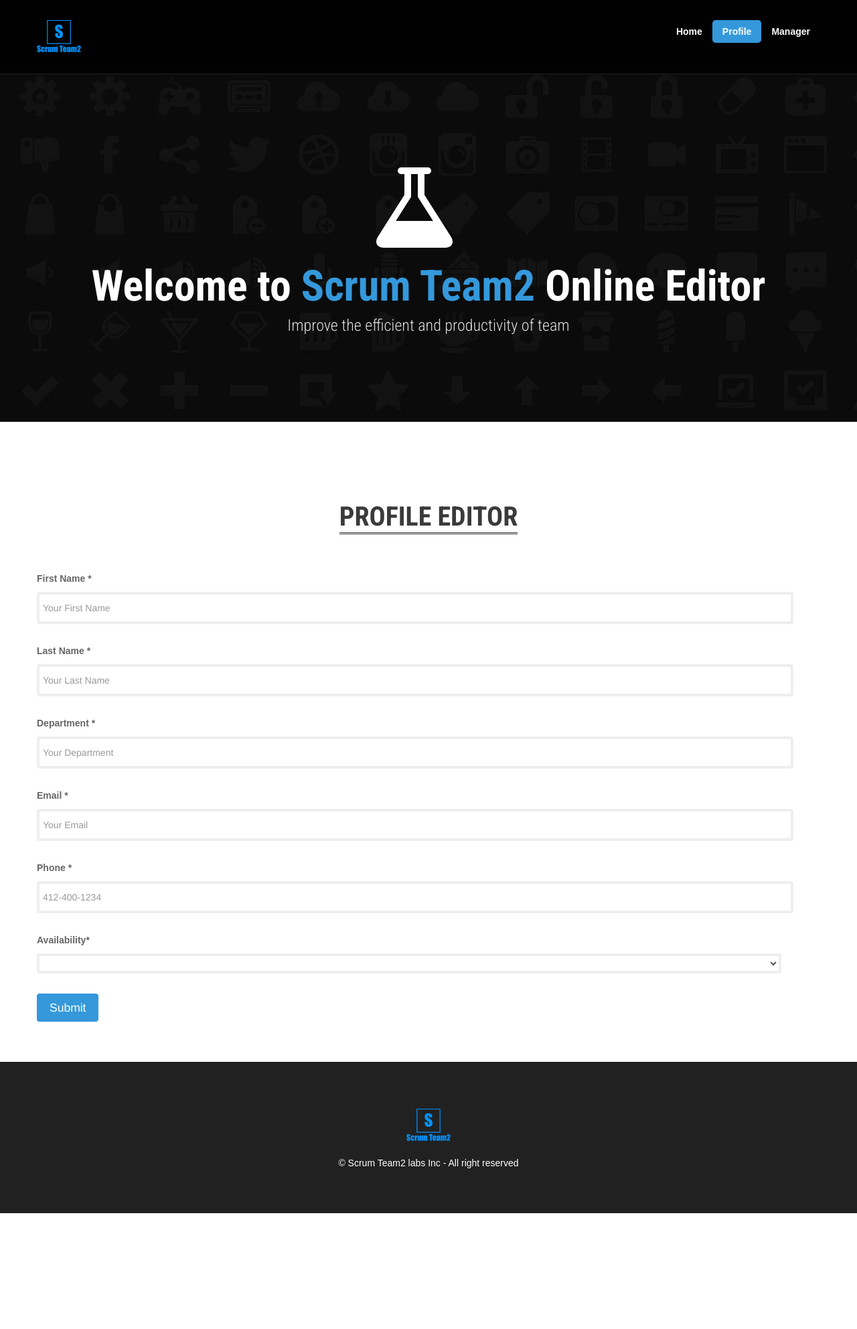
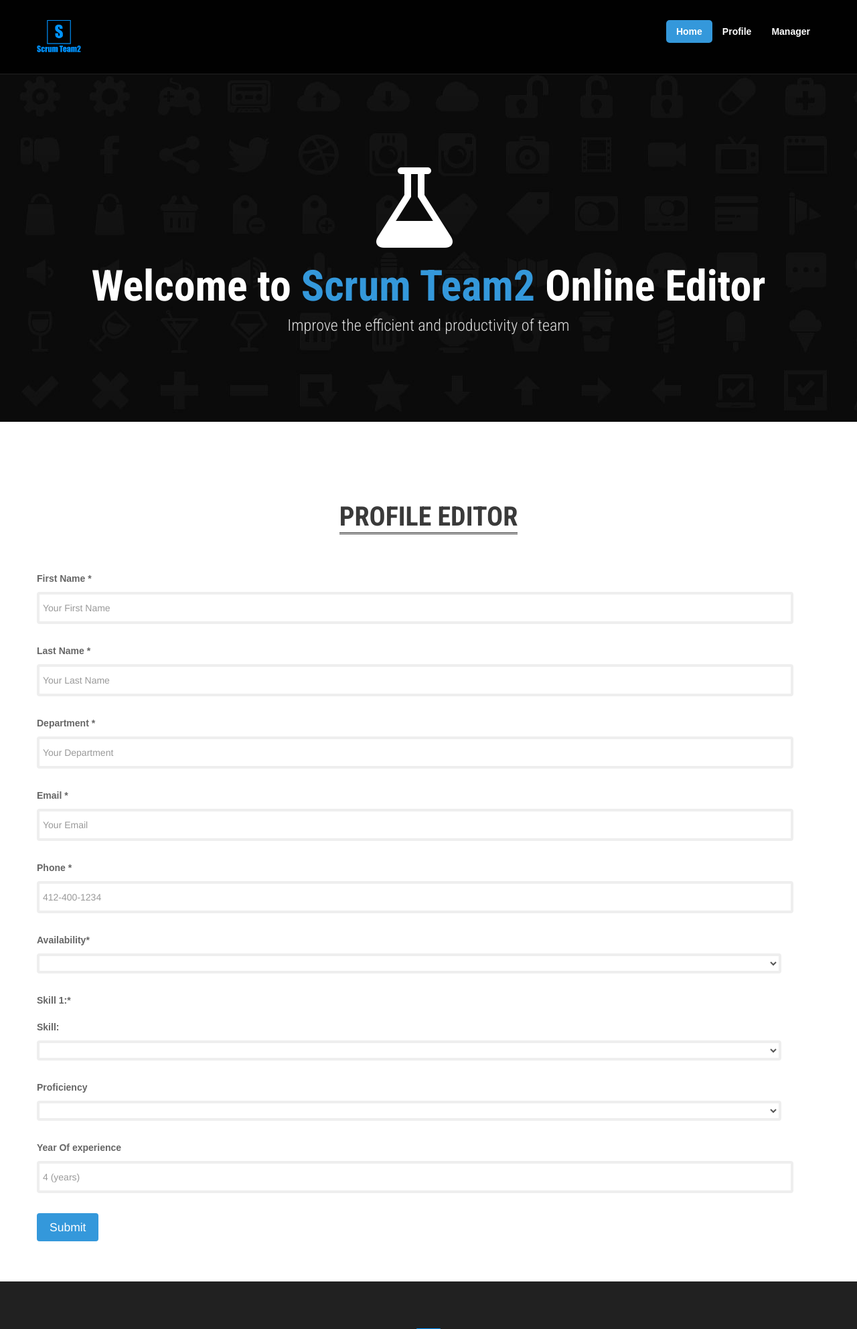
Before and after one commit to baihuihuang/Scrum-Project, a Django app: page / in a window 1280 px wide. Shown: the top 1985 px of the page at 67% size. Before the commit the page ends 1812 px from the top, so only its background shows below. Run offline with Django 3.2, Linux system fonts and the light colour scheme; some libraries are stand-ins or nearby versions.

Commit message:
add the skill part in the profile form

```diff
--- a/scrum/forms.py
+++ b/scrum/forms.py
@@ -11,7 +11,6 @@ class ProfileForm(forms.ModelForm):
 
     availability = forms.ChoiceField(widget=forms.Select(attrs={'class':'form_input'}), choices=AVA_OPTION)
 
-
     class Meta:
         model = Profile
         fields = {'firstName', 'lastName', 'department', 'city', 'availability', 'phone','email'}
@@ -22,3 +21,38 @@ class ProfileForm(forms.ModelForm):
             'email': forms.EmailInput(attrs={'type': 'text','class':'form_input', 'placeholder':'Your Email','data-rule':'minlen:4', 'data-msg':'Please enter at least 4 chars', 'required':'True'}),
             'phone': forms.TextInput(attrs={'type': 'text','class':'form_input', 'placeholder':'412-400-1234','data-rule':'minlen:4', 'data-msg':'Please enter at least 4 chars', 'required':'True'}),
         }
+
+
+class SkillForm(forms.ModelForm):
+    PRO_LEVEL = (
+        ('1', '1'),
+        ('2', '2'),
+        ('3', '3'),
+        ('4', '4'),
+        ('5', '5'),
+    )
+
+    SKILLS = (
+        ('Java', 'Java'),
+        ('Python', 'Python'),
+        ('C', 'C'),
+        ('C++', 'C++'),
+        ('C#', 'C#'),
+        ('SQL', 'SQL'),
+        ('MySQL', 'MySQL'),
+        ('MongoDB', 'MongoDB'),
+        ('Marketing', 'Marketing'),
+        ('Analytics', 'Analytics'),
+        ('Web Development', 'Web Development'),
+        ('Design', 'Design'),
+        ('Agile', 'Agile')
+    )
+    proficiency = forms.ChoiceField(widget=forms.Select(attrs={'class':'form_input'}), choices=PRO_LEVEL)
+    name = forms.ChoiceField(widget=forms.Select(attrs={'class':'form_input'}), choices=SKILLS)
+
+    class Meta:
+        model = Skill
+        fields = {'name', 'yrOfExperience'}
+        widgets = {
+            'yrOfExperience': forms.NumberInput(attrs={'class':'form_input', 'placeholder':'4 (years)','data-rule':'minlen:4', 'data-msg':'Please enter at least 4 chars', 'required':'True'}),
+        }
--- a/scrum/models.py
+++ b/scrum/models.py
@@ -4,12 +4,6 @@ from django.utils import timezone
 
 
 # Create your models here.
-
-class Skill(models.Model):
-    name = models.CharField(blank=True, null=True, max_length=50)
-    proficiency = models.IntegerField()
-    yrOfExperience = models.IntegerField()
-
 
 class Profile(models.Model):
     AVA_OPTION = (
@@ -26,5 +20,12 @@ class Profile(models.Model):
     created_at = models.DateTimeField(default=timezone.now())
 
 
+class Skill(models.Model):
+    name = models.CharField(blank=True, null=True, max_length=50)
+    proficiency = models.IntegerField()
+    yrOfExperience = models.IntegerField()
+    profile = models.ForeignKey(Profile)
+
+
 class Manager(models.Model):
     numberOfTeam = models.IntegerField(default=10)
--- a/scrum/templates/home.html
+++ b/scrum/templates/home.html
@@ -89,27 +89,42 @@
             <ul class="contact-list">
                 <li class="form-group">
                     <label>First Name <span>*</span></label>
-                     {{form.firstName}}
+                    {{form.firstName}}
                 </li>
                 <li class="form-group">
                     <label>Last Name <span>*</span></label>
-                     {{form.lastName}}
+                    {{form.lastName}}
                 </li>
                 <li class="form-group">
                     <label>Department <span>*</span></label>
-                     {{form.department}}
+                    {{form.department}}
                 </li>
                 <li class="form-group">
                     <label>Email <span>*</span></label>
-                     {{form.email}}
+                    {{form.email}}
                 </li>
                 <li class="form-group">
                     <label>Phone <span>*</span></label>
-                     {{form.phone}}
+                    {{form.phone}}
                 </li>
                 <li class="form-group">
                     <label>Availability<span>*</span></label>
                     {{form.availability}}
+                </li>
+                <li class="form-group">
+                    <label>Skill 1:<span>*</span></label>
+                    <li class="form-group">
+                        <label>Skill:<span></span></label>
+                        {{skill.name}}
+                    </li>
+                     <li class="form-group">
+                        <label>Proficiency<span></span></label>
+                        {{skill.proficiency}}
+                    </li>
+                     <li class="form-group">
+                        <label>Year Of experience<span></span></label>
+                        {{skill.yrOfExperience}}
+                    </li>
                 </li>
                 <li class="last">
                     <button class="btn btn-large btn-theme" type="submit" id="send">Submit</button>
--- a/scrum/views.py
+++ b/scrum/views.py
@@ -2,12 +2,14 @@ from django.shortcuts import render
 
 # Create your views here.
 from scrum.models import *
-from scrum.forms import ProfileForm
+from scrum.forms import ProfileForm, SkillForm
 from django.http import Http404
+
 
 def home(request):
     context = {}
     context['form'] = ProfileForm()
+    context['skill'] = SkillForm()
     return render(request, 'home.html', context)
 
 
```
Also changed, not shown: README.md (deleted), db.sqlite3, scrum/migrations/0001_initial.py, scrum/migrations/0002_auto_20180610_2117.py (added), scrum/templates/home.js (added), 10 other files.
